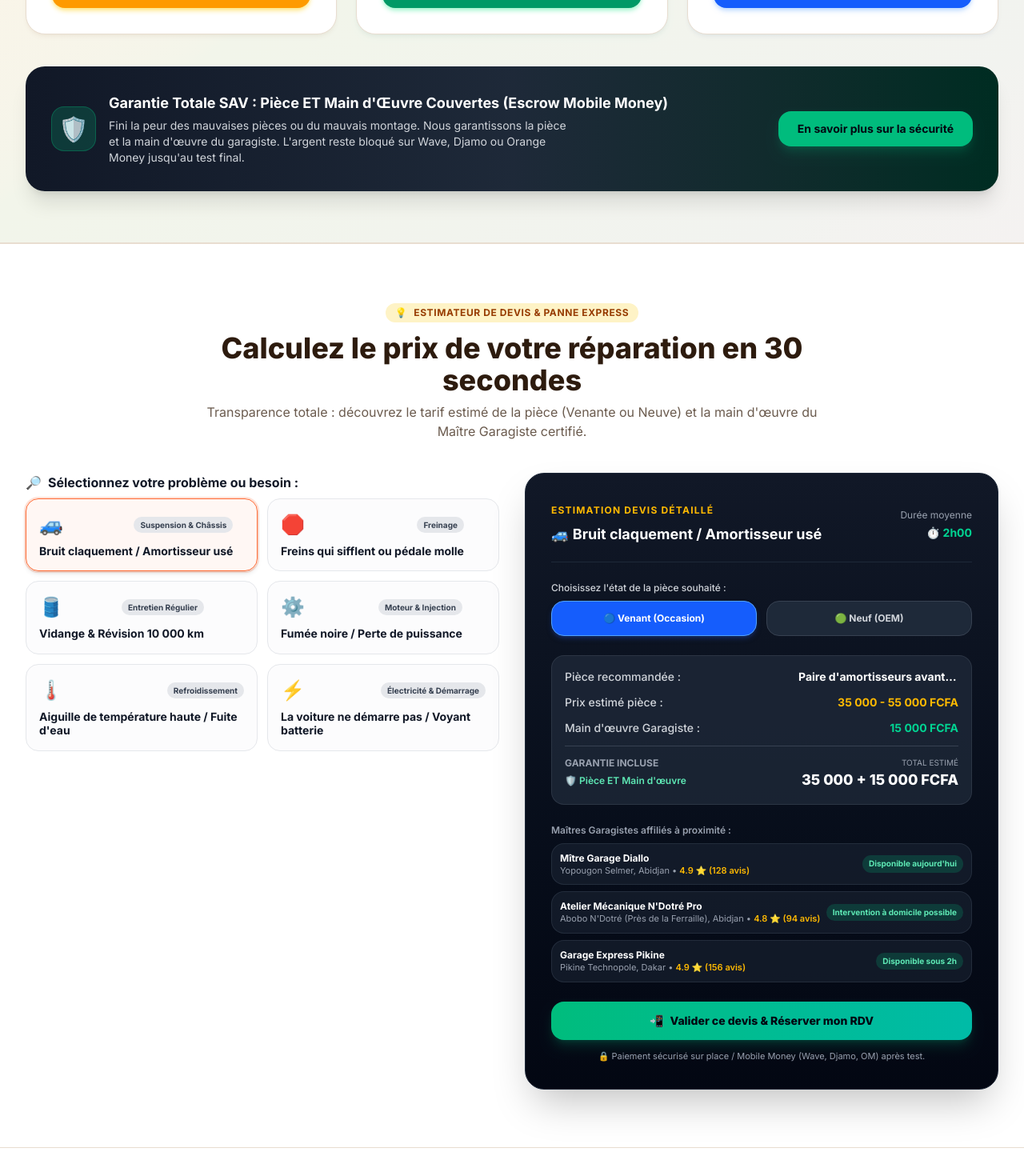
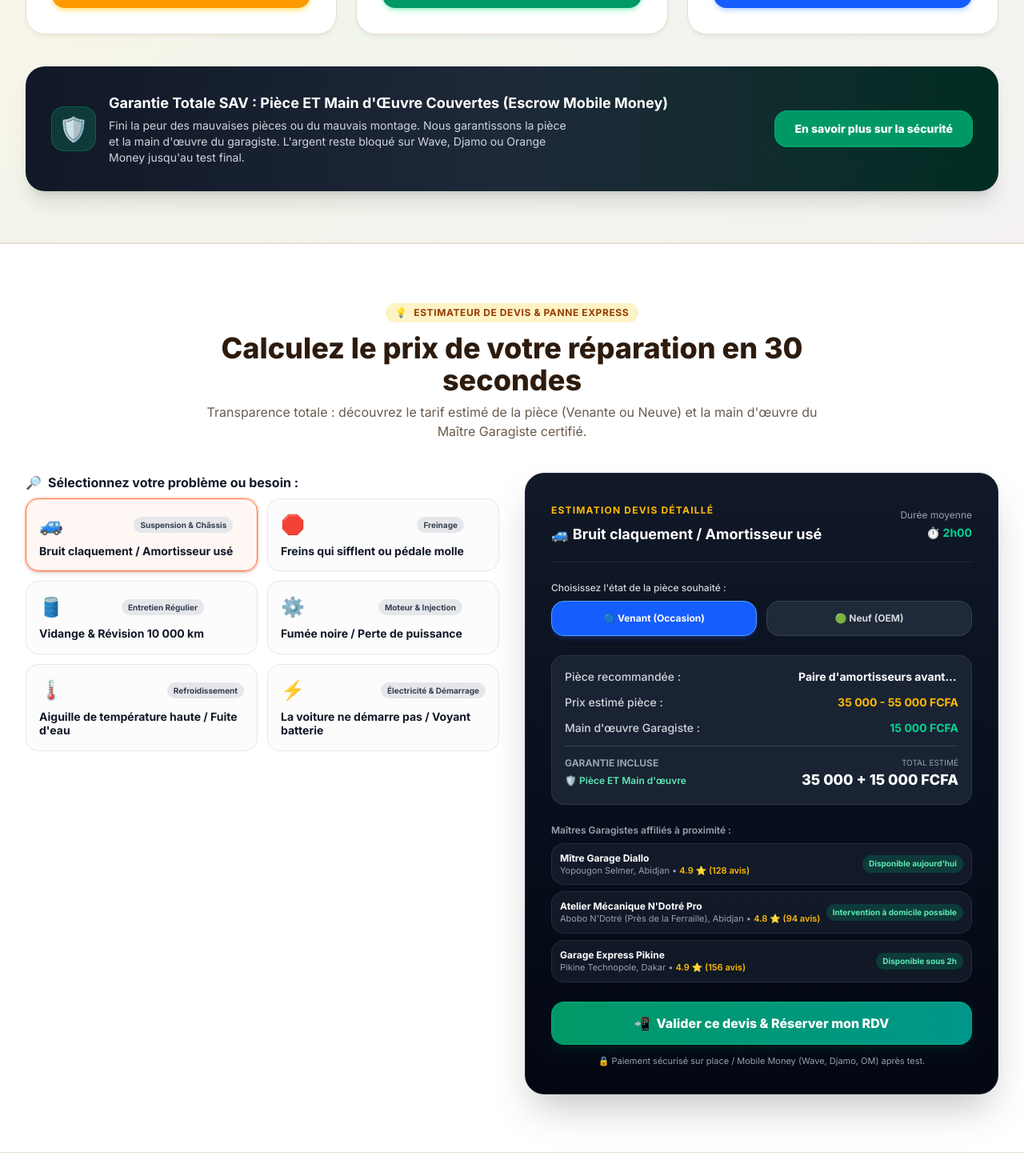
Before and after one commit to expedit-ermus/autoafrica, a Next.js app: page / in a window 1280 px wide. Shown: the part 3500-4970 px from the top of the page at 80% size. Built offline with nearby package versions, Linux system fonts and the light colour scheme; no server answers; the database is empty.

Commit message:
fix(ui): ameliorer la lisibilite et le contraste des boutons CTA verts avec du texte blanc gras et bordure nette

```diff
--- a/src/components/DiagnosticEstimator.tsx
+++ b/src/components/DiagnosticEstimator.tsx
@@ -331,7 +331,7 @@ export default function DiagnosticEstimator() {
               ) : (
                 <button
                   onClick={() => setBooked(true)}
-                  className="w-full py-3.5 px-6 rounded-2xl bg-gradient-to-r from-emerald-500 to-teal-500 hover:from-emerald-400 hover:to-teal-400 text-gray-950 font-extrabold text-sm transition-all shadow-lg shadow-emerald-500/20 flex items-center justify-center gap-2"
+                  className="w-full py-3.5 px-6 rounded-2xl bg-gradient-to-r from-emerald-600 to-teal-600 hover:from-emerald-500 hover:to-teal-500 text-white font-extrabold text-sm sm:text-base transition-all shadow-lg shadow-emerald-950/40 flex items-center justify-center gap-2 border border-emerald-400/30"
                 >
                   <span>📲</span>
                   {L('Valider ce devis & Réserver mon RDV', 'Validate quote & Book mechanic')}
--- a/src/components/RoleServicesHub.tsx
+++ b/src/components/RoleServicesHub.tsx
@@ -183,7 +183,7 @@ export default function RoleServicesHub() {
               <div className="space-y-2">
                 <Link
                   href="/dashboard/marketplace"
-                  className="w-full py-2.5 px-4 bg-emerald-500 hover:bg-emerald-400 text-gray-950 font-bold text-xs rounded-xl flex items-center justify-center gap-2 transition-colors"
+                  className="w-full py-3 px-4 bg-emerald-600 hover:bg-emerald-500 text-white font-extrabold text-xs sm:text-sm rounded-xl flex items-center justify-center gap-2 transition-all shadow-md shadow-emerald-950/40 border border-emerald-400/30"
                 >
                   <span>🔍</span> {L('Rechercher une pièce Venante', 'Search Venant Part')}
                 </Link>
@@ -340,7 +340,7 @@ export default function RoleServicesHub() {
               <div className="space-y-2">
                 <button
                   onClick={() => alert('Prise de photo pièce en cours...')}
-                  className="w-full py-2.5 px-4 bg-emerald-400 hover:bg-emerald-300 text-gray-950 font-extrabold text-xs rounded-xl flex items-center justify-center gap-2 transition-colors"
+                  className="w-full py-3 px-4 bg-emerald-500 hover:bg-emerald-400 text-white font-extrabold text-xs sm:text-sm rounded-xl flex items-center justify-center gap-2 transition-all shadow-md shadow-emerald-950/40 border border-emerald-300/30"
                 >
                   <span>📷</span> {L('Ajouter une Pièce en photo', 'Add Part Photo')}
                 </button>
--- a/src/components/VtcCircuitCourtSection.tsx
+++ b/src/components/VtcCircuitCourtSection.tsx
@@ -159,7 +159,7 @@ export default function VtcCircuitCourtSection() {
           </div>
           <Link
             href="/paiement"
-            className="shrink-0 py-3 px-6 rounded-xl bg-emerald-500 hover:bg-emerald-400 text-gray-950 font-bold text-xs md:text-sm transition-all shadow-lg shadow-emerald-500/20"
+            className="shrink-0 py-3 px-6 rounded-xl bg-emerald-600 hover:bg-emerald-500 text-white font-extrabold text-xs md:text-sm transition-all shadow-lg shadow-emerald-950/40 border border-emerald-400/30"
           >
             {L('En savoir plus sur la sécurité', 'Learn more about security')}
           </Link>
```
